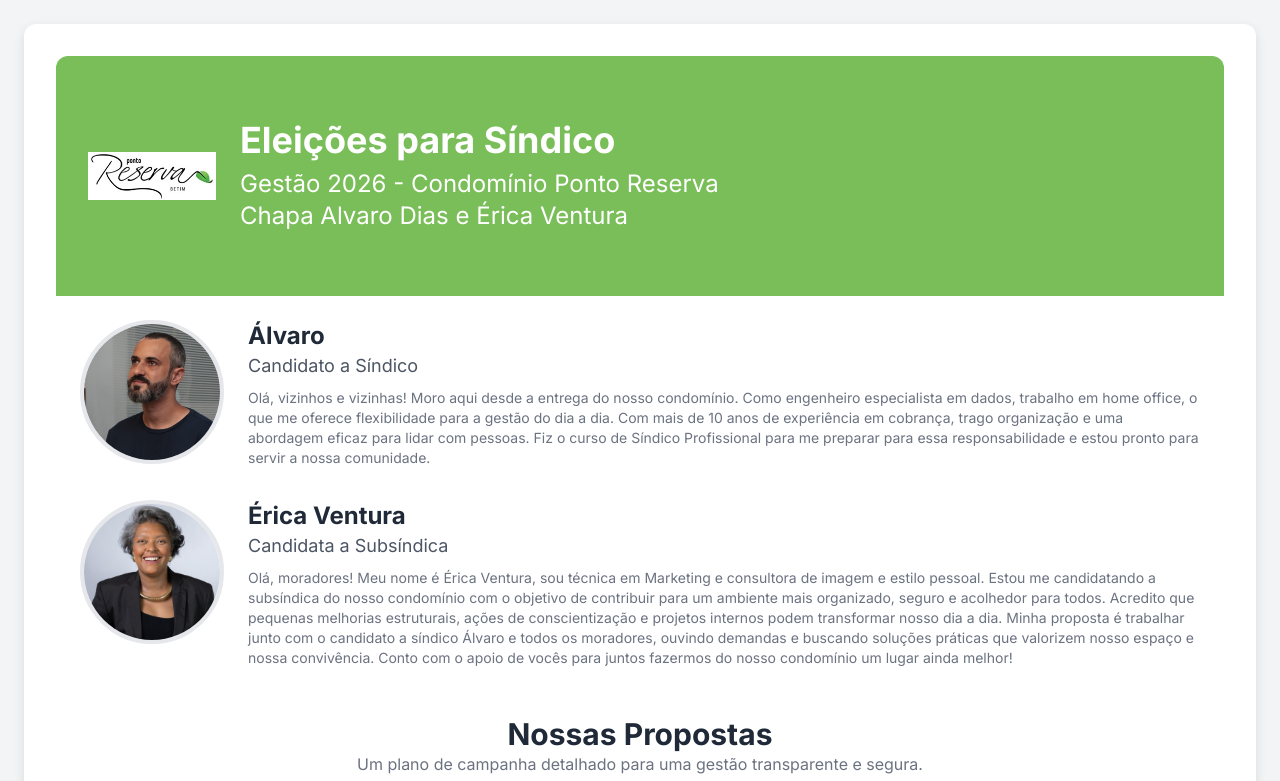
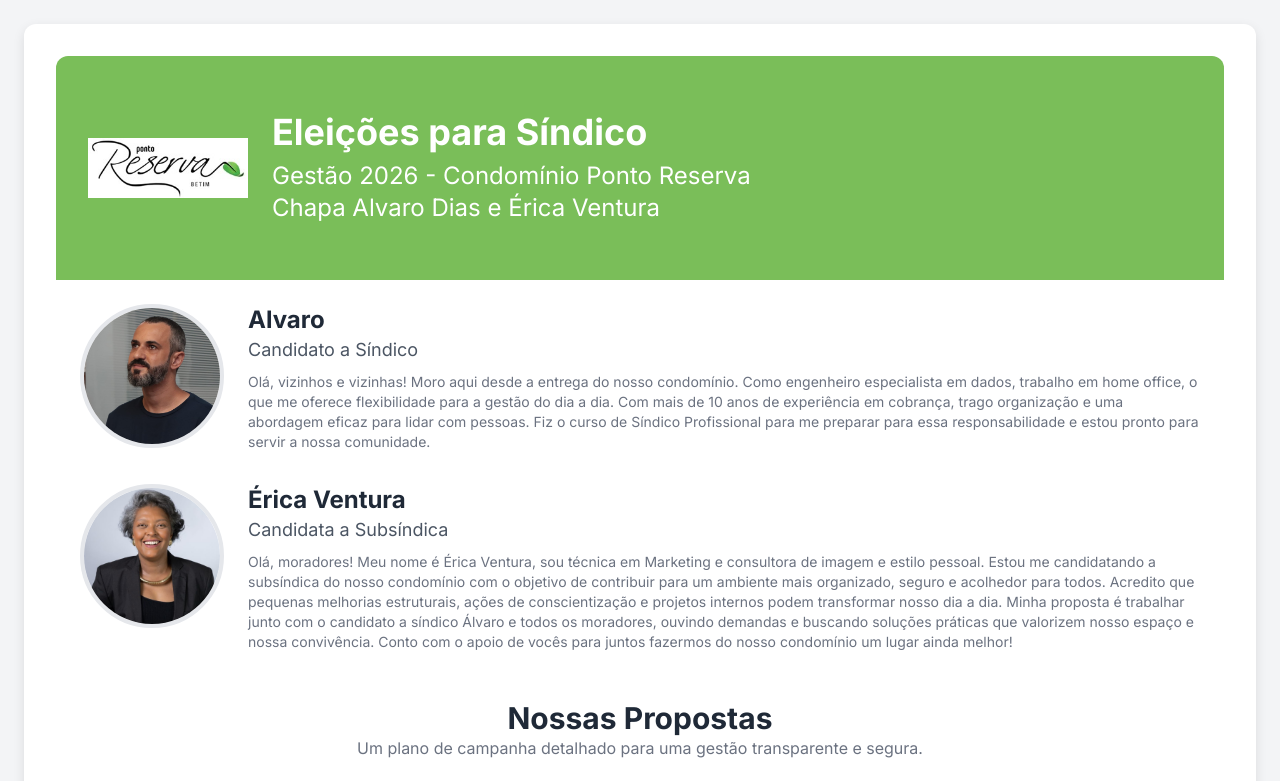
Before and after one commit to wizardcorp81/eleicao_ponto_reserva, a plain HTML site: page index.html in a window 1280 px wide. Shown: the top 781 px of the page. Drawn offline with nearby package versions, Linux system fonts and the light colour scheme.

Commit message:
Update index.html

```diff
--- a/index.html
+++ b/index.html
@@ -119,7 +119,7 @@
 
     <div class="container p-8">
         <header class="header">
-            <img src="logo_ponto_reserva.jpg" alt="Logo do Condomínio Ponto Reserva" class="w-36 h-36 sm:w-32 sm:h-36 mr-0 sm:mr-6 object-contain">
+            <img src="logo_ponto_reserva.jpg" alt="Logo do Condomínio Ponto Reserva" class="w-28 h-28 sm:w-40 sm:h-32 mr-0 sm:mr-6 object-contain">
             <div>
                 <h1 class="text-3xl sm:text-4xl font-bold mb-2">Eleições para Síndico</h1>
                 <p class="text-xl sm:text-2xl font-light">Gestão 2026 - Condomínio Ponto Reserva</p>
@@ -133,7 +133,7 @@
                     <img src="alvaro_profile.jpeg" alt="Foto de Álvaro" class="rounded-full w-28 h-28 sm:w-36 sm:h-36 object-cover border-4 border-gray-200">
                 </div>
                 <div class="text-center sm:text-left">
-                    <h2 class="text-2xl font-bold text-gray-800">Álvaro</h2>
+                    <h2 class="text-2xl font-bold text-gray-800">Alvaro</h2>
                     <p class="text-lg text-gray-600 mb-2">Candidato a Síndico</p>
                     <p class="text-sm text-gray-500">
                         Olá, vizinhos e vizinhas! Moro aqui desde a entrega do nosso condomínio. Como engenheiro especialista em dados, trabalho em home office, o que me oferece flexibilidade para a gestão do dia a dia. Com mais de 10 anos de experiência em cobrança, trago organização e uma abordagem eficaz para lidar com pessoas. Fiz o curso de Síndico Profissional para me preparar para essa responsabilidade e estou pronto para servir a nossa comunidade.
```
